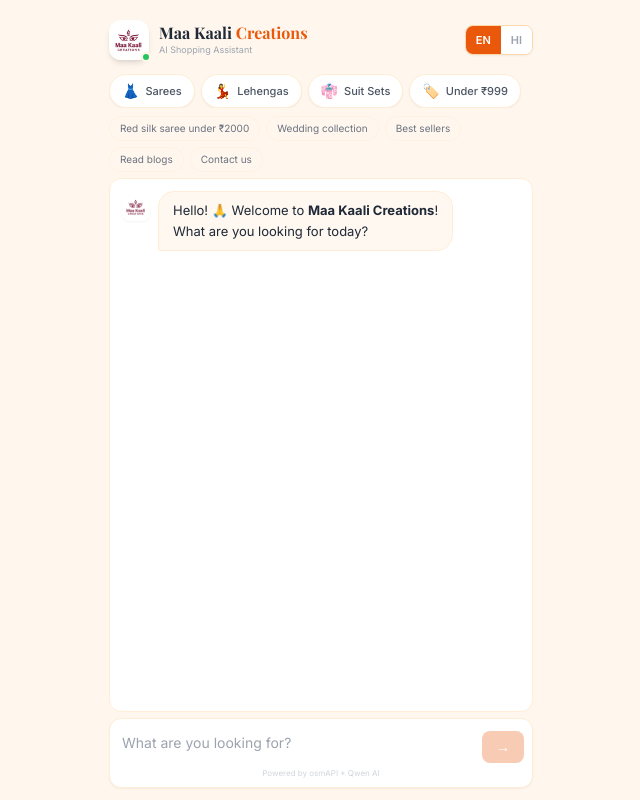
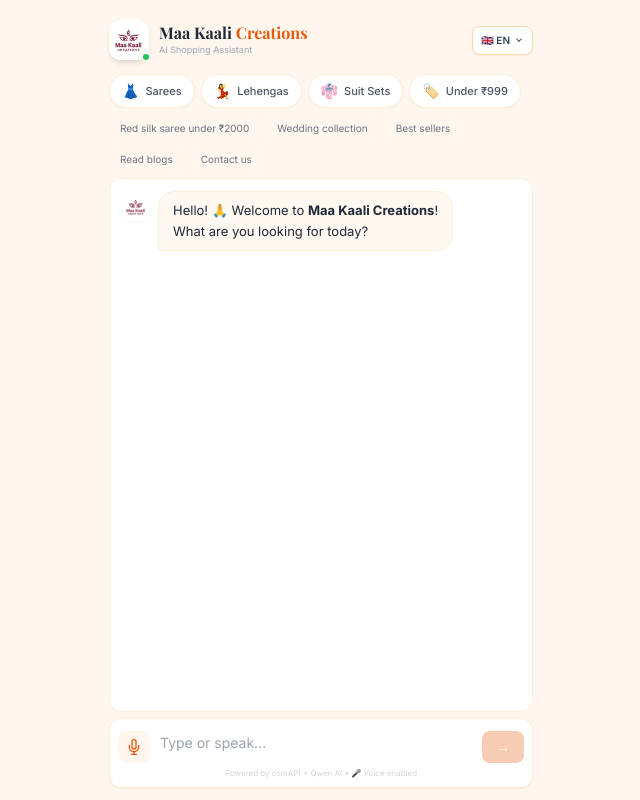
Before and after one commit to Shubh2-0/maa-kaali-ai-assistant, a React (Vite) app: page / in a window 1280 px wide. Shown: the whole page, without its empty margins (319-959 px from the left). Built offline with nearby package versions, Linux system fonts and the light colour scheme.

Commit message:
Add 7 languages + voice input
Languages: English, Hindi, Punjabi, Gujarati, Tamil, Bengali, Marathi
Voice input: Web Speech API with language-specific recognition
Dropdown language selector in header

```diff
--- a/src/App.jsx
+++ b/src/App.jsx
@@ -2,46 +2,61 @@
 import ChatWindow from './components/ChatWindow'
 import Header from './components/Header'
 import QuickCategories from './components/QuickCategories'
+import VoiceButton from './components/VoiceButton'
 import { CARDS } from './components/SpecialCard'
 import products from './data/products.json'
 
+const LANGS = {
+  en: { label: 'EN', flag: '🇬🇧', voice: 'en-IN' },
+  hi: { label: 'HI', flag: '🇮🇳', voice: 'hi-IN' },
+  pa: { label: 'PA', flag: '🇮🇳', voice: 'pa-IN' },
+  gu: { label: 'GU', flag: '🇮🇳', voice: 'gu-IN' },
+  ta: { label: 'TA', flag: '🇮🇳', voice: 'ta-IN' },
+  bn: { label: 'BN', flag: '🇮🇳', voice: 'bn-IN' },
+  mr: { label: 'MR', flag: '🇮🇳', voice: 'mr-IN' },
+}
+
 const PROMPTS = {
-  en: `Shopping assistant for Maa Kaali Creations (Indian ethnic wear). Reply in English. Be brief and friendly. End every reply with RECOMMEND: followed by product numbers from the list. Example reply:
-
-Check out these gorgeous wedding lehengas! Great discounts on all of them.
-RECOMMEND: 2, 5, 8
-
-SPECIAL PAGES (if user asks about these, share the link):
-- Blogs: https://maakaalicreations.in/blogs
-- Contact: https://maakaalicreations.in/contact
-- About: https://maakaalicreations.in/about
-- All Products: https://maakaalicreations.in/shop
-If user asks about blogs, say "Check out our latest blogs here: https://maakaalicreations.in/blogs" — do NOT show products.`,
-  hi: `Shopping assistant for Maa Kaali Creations (Indian ethnic wear). Reply in Hindi/Hinglish. Be brief and friendly. End every reply with RECOMMEND: followed by product numbers from the list. Example reply:
-
-Yeh dekhiye humare best lehengas! Sabpe achi discount hai.
-RECOMMEND: 2, 5, 8
-
-SPECIAL PAGES (agar user inke baare mein puche, link share karo):
-- Blogs: https://maakaalicreations.in/blogs
-- Contact: https://maakaalicreations.in/contact
-- About: https://maakaalicreations.in/about
-- All Products: https://maakaalicreations.in/shop
-Agar user blogs ke baare mein puche, bolo "Humare latest blogs yahan dekhein: https://maakaalicreations.in/blogs" — products mat dikhao.`
+  en: `Shopping assistant for Maa Kaali Creations (Indian ethnic wear). Reply in English. Be brief and friendly. End every reply with RECOMMEND: followed by product numbers. Example: "Check out these gorgeous sarees!\nRECOMMEND: 2, 5, 8"`,
+  hi: `Shopping assistant for Maa Kaali Creations (Indian ethnic wear). Reply in Hindi/Hinglish. Be brief. End with RECOMMEND: numbers. Example: "Yeh dekhiye best lehengas!\nRECOMMEND: 2, 5, 8"`,
+  pa: `Shopping assistant for Maa Kaali Creations (Indian ethnic wear). Reply in Punjabi. Be brief. End with RECOMMEND: numbers. Example: "ਇਹ ਦੇਖੋ ਸਾਡੀਆਂ ਵਧੀਆ ਸਾੜੀਆਂ!\nRECOMMEND: 2, 5, 8"`,
+  gu: `Shopping assistant for Maa Kaali Creations (Indian ethnic wear). Reply in Gujarati. Be brief. End with RECOMMEND: numbers. Example: "અમારી શ્રેષ્ઠ સાડીઓ જુઓ!\nRECOMMEND: 2, 5, 8"`,
+  ta: `Shopping assistant for Maa Kaali Creations (Indian ethnic wear). Reply in Tamil. Be brief. End with RECOMMEND: numbers. Example: "எங்கள் சிறந்த சேலைகளைப் பாருங்கள்!\nRECOMMEND: 2, 5, 8"`,
+  bn: `Shopping assistant for Maa Kaali Creations (Indian ethnic wear). Reply in Bengali. Be brief. End with RECOMMEND: numbers. Example: "আমাদের সেরা শাড়ি দেখুন!\nRECOMMEND: 2, 5, 8"`,
+  mr: `Shopping assistant for Maa Kaali Creations (Indian ethnic wear). Reply in Marathi. Be brief. End with RECOMMEND: numbers. Example: "आमच्या उत्तम साड्या पहा!\nRECOMMEND: 2, 5, 8"`,
 }
 
 const WELCOME = {
   en: 'Hello! 🙏 Welcome to **Maa Kaali Creations**!\n\nWhat are you looking for today?',
-  hi: 'Namaste! 🙏 **Maa Kaali Creations** mein aapka swagat hai!\n\nAaj kya dhundh rahe hain?'
+  hi: 'Namaste! 🙏 **Maa Kaali Creations** mein aapka swagat hai!\n\nAaj kya dhundh rahe hain?',
+  pa: 'ਸਤ ਸ਼੍ਰੀ ਅਕਾਲ! 🙏 **Maa Kaali Creations** ਵਿੱਚ ਤੁਹਾਡਾ ਸਵਾਗਤ ਹੈ!\n\nਅੱਜ ਕੀ ਲੱਭ ਰਹੇ ਹੋ?',
+  gu: 'નમસ્તે! 🙏 **Maa Kaali Creations** માં આપનું સ્વાગત છે!\n\nઆજે શું શોધી રહ્યા છો?',
+  ta: 'வணக்கம்! 🙏 **Maa Kaali Creations** க்கு வரவேற்கிறோம்!\n\nஇன்று என்ன தேடுகிறீர்கள்?',
+  bn: 'নমস্কার! 🙏 **Maa Kaali Creations** এ আপনাকে স্বাগতম!\n\nআজ কী খুঁজছেন?',
+  mr: 'नमस्कार! 🙏 **Maa Kaali Creations** मध्ये आपले स्वागत!\n\nआज काय शोधत आहात?',
+}
+
+const FALLBACK = {
+  en: "Here are some great picks for you! 🛍️", hi: "Yeh dekhiye best options! 🛍️",
+  pa: "ਤੁਹਾਡੇ ਲਈ ਵਧੀਆ ਵਿਕਲਪ! 🛍️", gu: "તમારા માટે શ્રેષ્ઠ વિકલ્પો! 🛍️",
+  ta: "உங்களுக்கான சிறந்த தேர்வுகள்! 🛍️", bn: "আপনার জন্য সেরা পছন্দ! 🛍️",
+  mr: "तुमच्यासाठी उत्तम पर्याय! 🛍️",
+}
+
+const ERROR_MSG = {
+  en: 'Something went wrong. Try again! 🙏', hi: 'Kuch problem ho gayi. Phir try karein! 🙏',
+  pa: 'ਕੁਝ ਗਲਤ ਹੋ ਗਿਆ। ਦੁਬਾਰਾ ਕੋਸ਼ਿਸ਼ ਕਰੋ! 🙏', gu: 'કંઈક ખોટું થયું. ફરી પ્રયાસ કરો! 🙏',
+  ta: 'ஏதோ தவறு நடந்தது. மீண்டும் முயற்சிக்கவும்! 🙏', bn: 'কিছু ভুল হয়েছে। আবার চেষ্টা করুন! 🙏',
+  mr: 'काहीतरी चूक झाली. पुन्हा प्रयत्न करा! 🙏',
 }
 
 function filterRelevantProducts(query) {
   const q = query.toLowerCase()
   let filtered = [...products]
-  if (q.includes('saree') || q.includes('साड़ी') || q.includes('sari')) filtered = filtered.filter(p => p.category === 'sarees')
-  else if (q.includes('lehenga') || q.includes('लहंगा')) filtered = filtered.filter(p => p.category === 'lehenga choli')
+  if (q.includes('saree') || q.includes('साड़ी') || q.includes('sari') || q.includes('சேலை') || q.includes('শাড়ি') || q.includes('સાડી') || q.includes('ਸਾੜੀ')) filtered = filtered.filter(p => p.category === 'sarees')
+  else if (q.includes('lehenga') || q.includes('लहंगा') || q.includes('லெஹங்கா') || q.includes('লেহেঙ্গা')) filtered = filtered.filter(p => p.category === 'lehenga choli')
   else if (q.includes('suit') || q.includes('सूट') || q.includes('kurta') || q.includes('kurti')) filtered = filtered.filter(p => p.category === "women's suit sets")
-  const pm = q.match(/(?:under|below|within|budget|niche|neeche)\s*(?:₹|rs\.?|inr)?\s*(\d+)/i)
+  const pm = q.match(/(?:under|below|within|budget|niche|neeche|andar|নিচে|கீழ்)\s*(?:₹|rs\.?|inr)?\s*(\d+)/i)
   if (pm) filtered = filtered.filter(p => p.price <= parseInt(pm[1]))
   const pm2 = q.match(/(\d+)\s*(?:₹|rs|rupee|rupay|ke)/i)
   if (pm2) filtered = filtered.filter(p => p.price <= parseInt(pm2[1]))
@@ -60,7 +75,13 @@
 }
 
 function cleanResponse(text) {
-  return text.replace(/RECOMMEND\s*:\s*[#\d,\s]+/gi,'').replace(/<think>[\s\S]*?<\/think>/gi,'').replace(/^#\d+\..*$/gm,'').replace(/\n{3,}/g,'\n\n').trim()
+  return text
+    .replace(/RECOMMEND\s*:\s*[#\d,\s]+/gi,'')
+    .replace(/<think>[\s\S]*?<\/think>/gi,'')
+    .replace(/Thinking Process:[\s\S]*/gi,'')
+    .replace(/^#\d+\..*$/gm,'')
+    .replace(/\n{3,}/g,'\n\n')
+    .trim()
 }
 
 function detectSpecialQuery(q) {
@@ -73,13 +94,17 @@
   return null
 }
 
-// Real stats from product data
 const _wd = products.filter(p=>p.originalPrice&&p.price<p.originalPrice)
 const _maxD = Math.max(..._wd.map(p=>Math.round((1-p.price/p.originalPrice)*100)))
 
 const specialMsgs = {
-  en: { blog:"Check out our blog for styling tips and fashion guides! 📝", discount:`We have ${_wd.length} products on sale — up to ${_maxD}% OFF! 🏷️`, announcement:`Our collection has ${products.length} products across Sarees, Lehengas & Suit Sets! 📢`, contact:"We'd love to hear from you! 📞", about:"Here's about us! 🙏", shipping:"Our delivery & return policy 🚚" },
-  hi: { blog:"Humare blogs mein styling tips padhein! 📝", discount:`${_wd.length} products pe sale hai — ${_maxD}% tak OFF! 🏷️`, announcement:`Humare collection mein ${products.length} products hain — Sarees, Lehengas aur Suit Sets! 📢`, contact:"Humse baat karein! 📞", about:"Humare baare mein! 🙏", shipping:"Delivery aur return policy 🚚" }
+  en: { blog:"Check out our blog for styling tips! 📝", announcement:`Our collection has ${products.length} products! 📢`, contact:"We'd love to hear from you! 📞", about:"Here's about us! 🙏", shipping:"Our delivery & return policy 🚚" },
+  hi: { blog:"Humare blogs mein styling tips padhein! 📝", announcement:`Humare collection mein ${products.length} products hain! 📢`, contact:"Humse baat karein! 📞", about:"Humare baare mein! 🙏", shipping:"Delivery aur return policy 🚚" },
+  pa: { blog:"ਸਾਡੇ ਬਲੌਗ ਪੜ੍ਹੋ! 📝", announcement:`ਸਾਡੇ ਕੋਲ ${products.length} ਉਤਪਾਦ ਹਨ! 📢`, contact:"ਸਾਡੇ ਨਾਲ ਸੰਪਰਕ ਕਰੋ! 📞", about:"ਸਾਡੇ ਬਾਰੇ! 🙏", shipping:"ਡਿਲੀਵਰੀ ਨੀਤੀ 🚚" },
+  gu: { blog:"અમારા બ્લોગ વાંચો! 📝", announcement:`અમારી પાસે ${products.length} ઉત્પાદનો છે! 📢`, contact:"અમારો સંપર્ક કરો! 📞", about:"અમારા વિશે! 🙏", shipping:"ડિલિવરી નીતિ 🚚" },
+  ta: { blog:"எங்கள் வலைப்பதிவுகளைப் படியுங்கள்! 📝", announcement:`எங்களிடம் ${products.length} தயாரிப்புகள் உள்ளன! 📢`, contact:"எங்களைத் தொடர்பு கொள்ளுங்கள்! 📞", about:"எங்களைப் பற்றி! 🙏", shipping:"டெலிவரி கொள்கை 🚚" },
+  bn: { blog:"আমাদের ব্লগ পড়ুন! 📝", announcement:`আমাদের ${products.length}টি পণ্য আছে! 📢`, contact:"আমাদের সাথে যোগাযোগ করুন! 📞", about:"আমাদের সম্পর্কে! 🙏", shipping:"ডেলিভারি নীতি 🚚" },
+  mr: { blog:"आमचे ब्लॉग वाचा! 📝", announcement:`आमच्याकडे ${products.length} उत्पादने आहेत! 📢`, contact:"आमच्याशी संपर्क साधा! 📞", about:"आमच्याबद्दल! 🙏", shipping:"डिलिव्हरी धोरण 🚚" },
 }
 
 export default function App() {
@@ -93,7 +118,7 @@
   useEffect(() => { if(messages.length>1) localStorage.setItem('mkc-chat',JSON.stringify({msgs:messages,language:lang})) }, [messages,lang])
   useEffect(() => { endRef.current?.scrollIntoView({behavior:'smooth'}) }, [messages])
 
-  function handleLangChange(l) { setLang(l); setMessages([{role:'assistant',content:WELCOME[l],products:[]}]); localStorage.removeItem('mkc-chat') }
+  function handleLangChange(l) { setLang(l); setMessages([{role:'assistant',content:WELCOME[l]||WELCOME.en,products:[]}]); localStorage.removeItem('mkc-chat') }
   function resetChat() { setMessages([{role:'assistant',content:WELCOME[lang],products:[]}]); localStorage.removeItem('mkc-chat') }
 
   async function handleSend(text) {
@@ -104,7 +129,8 @@
 
     const special = detectSpecialQuery(msg)
     if (special) {
-      setMessages(prev => [...prev, { role:'assistant', content:specialMsgs[lang][special], products:[], specialCard:special }])
+      const sm = specialMsgs[lang] || specialMsgs.en
+      setMessages(prev => [...prev, { role:'assistant', content:sm[special], products:[], specialCard:special }])
       return
     }
 
@@ -113,18 +139,19 @@
       const rp = filterRelevantProducts(msg)
       const ctx = buildProductContext(rp)
       const hist = messages.slice(-6).map(m=>({role:m.role,content:m.content}))
-      const res = await fetch('/api/chat', { method:'POST', headers:{'Content-Type':'application/json'}, body:JSON.stringify({ messages:[{role:'system',content:PROMPTS[lang]+'\n\nAVAILABLE PRODUCTS:\n'+ctx},...hist,{role:'user',content:msg}] }) })
+      const prompt = PROMPTS[lang] || PROMPTS.en
+      const res = await fetch('/api/chat', { method:'POST', headers:{'Content-Type':'application/json'}, body:JSON.stringify({ messages:[{role:'system',content:prompt+'\n\nAVAILABLE PRODUCTS:\n'+ctx},...hist,{role:'user',content:msg}] }) })
       if (!res.ok) throw new Error('fail')
       const data = await res.json()
       let ai = data.choices?.[0]?.message?.content || ''
-      if (!ai || ai.length<10 || ai.includes('FORMAT') || ai.includes('STRICT')) {
-        setMessages(prev=>[...prev,{role:'assistant',content:lang==='en'?"Here are some great picks for you! 🛍️":"Yeh dekhiye best options! 🛍️",products:rp.slice(0,4)}])
+      if (!ai || ai.length<10 || ai.includes('FORMAT') || ai.includes('STRICT') || ai.includes('Thinking Process')) {
+        setMessages(prev=>[...prev,{role:'assistant',content:FALLBACK[lang]||FALLBACK.en,products:rp.slice(0,4)}])
       } else {
         const recs = extractProductIndices(ai,rp)
         setMessages(prev=>[...prev,{role:'assistant',content:cleanResponse(ai),products:recs.length>0?recs:rp.slice(0,4)}])
       }
     } catch(e) {
-      setMessages(prev=>[...prev,{role:'assistant',content:lang==='en'?'Something went wrong. Try again! 🙏':'Kuch problem ho gayi. Phir try karein! 🙏',products:[]}])
+      setMessages(prev=>[...prev,{role:'assistant',content:ERROR_MSG[lang]||ERROR_MSG.en,products:[]}])
     } finally { setIsLoading(false) }
   }
 
@@ -134,7 +161,7 @@
     <div className="h-full flex justify-center bg-[#fff7ed]">
       <div className="w-full max-w-md flex flex-col h-full p-2 sm:p-3">
 
-        <Header lang={lang} onLangChange={handleLangChange} showNewChat={!showIntro} onNewChat={resetChat} />
+        <Header lang={lang} langs={LANGS} onLangChange={handleLangChange} showNewChat={!showIntro} onNewChat={resetChat} />
 
         {showIntro && <QuickCategories onSelect={handleSend} lang={lang} />}
 
@@ -142,12 +169,13 @@
 
         {/* Input */}
         <div className="flex-shrink-0 bg-white rounded-xl p-2 mt-1.5 border border-brand-100 shadow-sm">
-          <div className="flex gap-2 items-end">
+          <div className="flex gap-1.5 items-end">
+            <VoiceButton lang={LANGS[lang]?.voice || 'en-IN'} onResult={setInput} />
             <textarea
               value={input}
               onChange={e => setInput(e.target.value)}
               onKeyDown={e => { if(e.key==='Enter'&&!e.shiftKey){e.preventDefault();handleSend()} }}
-              placeholder={lang==='en'?"What are you looking for?":"Kya dhundh rahe hain?"}
+              placeholder={lang==='en'?"Type or speak...":lang==='hi'?"Type karein ya bolein...":"Type or speak..."}
               className="flex-1 resize-none bg-transparent outline-none text-gray-800 placeholder-gray-400 text-sm max-h-20 min-h-[36px] py-1.5 px-1"
               rows={1} disabled={isLoading}
             />
@@ -162,7 +190,7 @@
               ) : '→'}
             </button>
           </div>
-          <p className="text-[8px] text-gray-300 mt-1 text-center">Powered by osmAPI + Qwen AI</p>
+          <p className="text-[8px] text-gray-300 mt-1 text-center">Powered by osmAPI + Qwen AI • 🎤 Voice enabled</p>
         </div>
       </div>
     </div>
--- a/src/components/Header.jsx
+++ b/src/components/Header.jsx
@@ -1,4 +1,8 @@
-export default function Header({ lang, onLangChange, showNewChat, onNewChat }) {
+import { useState } from 'react'
+
+export default function Header({ lang, langs, onLangChange, showNewChat, onNewChat }) {
+  const [showLangs, setShowLangs] = useState(false)
+
   return (
     <header className="flex items-center justify-between py-2 flex-shrink-0">
       <div className="flex items-center gap-2.5">
@@ -14,23 +18,41 @@
         </div>
       </div>
 
-      <div className="flex items-center gap-2">
+      <div className="flex items-center gap-1.5">
         {showNewChat && (
           <button onClick={onNewChat}
-            className="flex items-center gap-1 bg-brand-50 hover:bg-brand-100 text-brand-600 text-[11px] font-semibold px-2.5 py-1.5 rounded-lg border border-brand-200 transition-all">
-            <svg width="12" height="12" viewBox="0 0 24 24" fill="none" stroke="currentColor" strokeWidth="2.5" strokeLinecap="round" strokeLinejoin="round"><line x1="12" y1="5" x2="12" y2="19"/><line x1="5" y1="12" x2="19" y2="12"/></svg>
+            className="flex items-center gap-1 bg-brand-50 hover:bg-brand-100 text-brand-600 text-[10px] font-semibold px-2 py-1.5 rounded-lg border border-brand-200 transition-all">
+            <svg width="10" height="10" viewBox="0 0 24 24" fill="none" stroke="currentColor" strokeWidth="2.5" strokeLinecap="round" strokeLinejoin="round"><line x1="12" y1="5" x2="12" y2="19"/><line x1="5" y1="12" x2="19" y2="12"/></svg>
             New
           </button>
         )}
-        <div className="flex rounded-lg overflow-hidden border border-brand-200 text-[11px] shadow-sm">
-          <button onClick={() => onLangChange('en')}
-            className={`px-2.5 py-1.5 font-semibold transition-all ${lang === 'en' ? 'bg-brand-500 text-white' : 'text-gray-400 bg-white hover:bg-brand-50'}`}>
-            EN
+
+        {/* Language dropdown */}
+        <div className="relative">
+          <button onClick={() => setShowLangs(!showLangs)}
+            className="flex items-center gap-1 bg-white border border-brand-200 rounded-lg px-2 py-1.5 text-[10px] font-semibold text-gray-700 hover:bg-brand-50 transition-all shadow-sm">
+            {langs[lang]?.flag} {langs[lang]?.label || 'EN'}
+            <svg width="10" height="10" viewBox="0 0 24 24" fill="none" stroke="currentColor" strokeWidth="2.5"><path d="M6 9l6 6 6-6"/></svg>
           </button>
-          <button onClick={() => onLangChange('hi')}
-            className={`px-2.5 py-1.5 font-semibold transition-all ${lang === 'hi' ? 'bg-brand-500 text-white' : 'text-gray-400 bg-white hover:bg-brand-50'}`}>
-            HI
-          </button>
+
+          {showLangs && (
+            <>
+              <div className="fixed inset-0 z-10" onClick={() => setShowLangs(false)} />
+              <div className="absolute right-0 top-full mt-1 bg-white border border-brand-200 rounded-xl shadow-lg z-20 py-1 min-w-[120px]">
+                {Object.entries(langs).map(([key, val]) => (
+                  <button key={key}
+                    onClick={() => { onLangChange(key); setShowLangs(false) }}
+                    className={`w-full flex items-center gap-2 px-3 py-1.5 text-[11px] font-medium hover:bg-brand-50 transition-all ${
+                      lang === key ? 'text-brand-600 bg-brand-50' : 'text-gray-600'
+                    }`}>
+                    <span>{val.flag}</span>
+                    <span>{val.label}</span>
+                    {lang === key && <span className="ml-auto text-brand-500">✓</span>}
+                  </button>
+                ))}
+              </div>
+            </>
+          )}
         </div>
       </div>
     </header>
--- /dev/null
+++ b/src/components/VoiceButton.jsx
@@ -0,0 +1,64 @@
+import { useState, useRef } from 'react'
+
+export default function VoiceButton({ lang, onResult }) {
+  const [listening, setListening] = useState(false)
+  const recognitionRef = useRef(null)
+
+  const supported = typeof window !== 'undefined' && ('SpeechRecognition' in window || 'webkitSpeechRecognition' in window)
+
+  function toggle() {
+    if (listening) {
+      recognitionRef.current?.stop()
+      setListening(false)
+      return
+    }
+
+    const SpeechRecognition = window.SpeechRecognition || window.webkitSpeechRecognition
+    if (!SpeechRecognition) return
+
+    const recognition = new SpeechRecognition()
+    recognition.lang = lang
+    recognition.interimResults = false
+    recognition.maxAlternatives = 1
+
+    recognition.onresult = (e) => {
+      const text = e.results[0][0].transcript
+      onResult(text)
+      setListening(false)
+    }
+
+    recognition.onerror = () => setListening(false)
+    recognition.onend = () => setListening(false)
+
+    recognitionRef.current = recognition
+    recognition.start()
+    setListening(true)
+  }
+
+  if (!supported) return null
+
+  return (
+    <button
+      onClick={toggle}
+      className={`flex-shrink-0 w-8 h-8 rounded-lg flex items-center justify-center transition-all ${
+        listening
+          ? 'bg-red-500 text-white animate-pulse shadow-md'
+          : 'bg-brand-50 text-brand-500 hover:bg-brand-100'
+      }`}
+      title={listening ? 'Listening...' : 'Voice input'}
+    >
+      {listening ? (
+        <svg width="16" height="16" viewBox="0 0 24 24" fill="currentColor">
+          <rect x="6" y="6" width="12" height="12" rx="2" />
+        </svg>
+      ) : (
+        <svg width="16" height="16" viewBox="0 0 24 24" fill="none" stroke="currentColor" strokeWidth="2" strokeLinecap="round" strokeLinejoin="round">
+          <path d="M12 1a3 3 0 00-3 3v8a3 3 0 006 0V4a3 3 0 00-3-3z"/>
+          <path d="M19 10v2a7 7 0 01-14 0v-2"/>
+          <line x1="12" y1="19" x2="12" y2="23"/>
+          <line x1="8" y1="23" x2="16" y2="23"/>
+        </svg>
+      )}
+    </button>
+  )
+}
```
Also changed, not shown: 1 other file (tests, documents, lock files or other folders).
